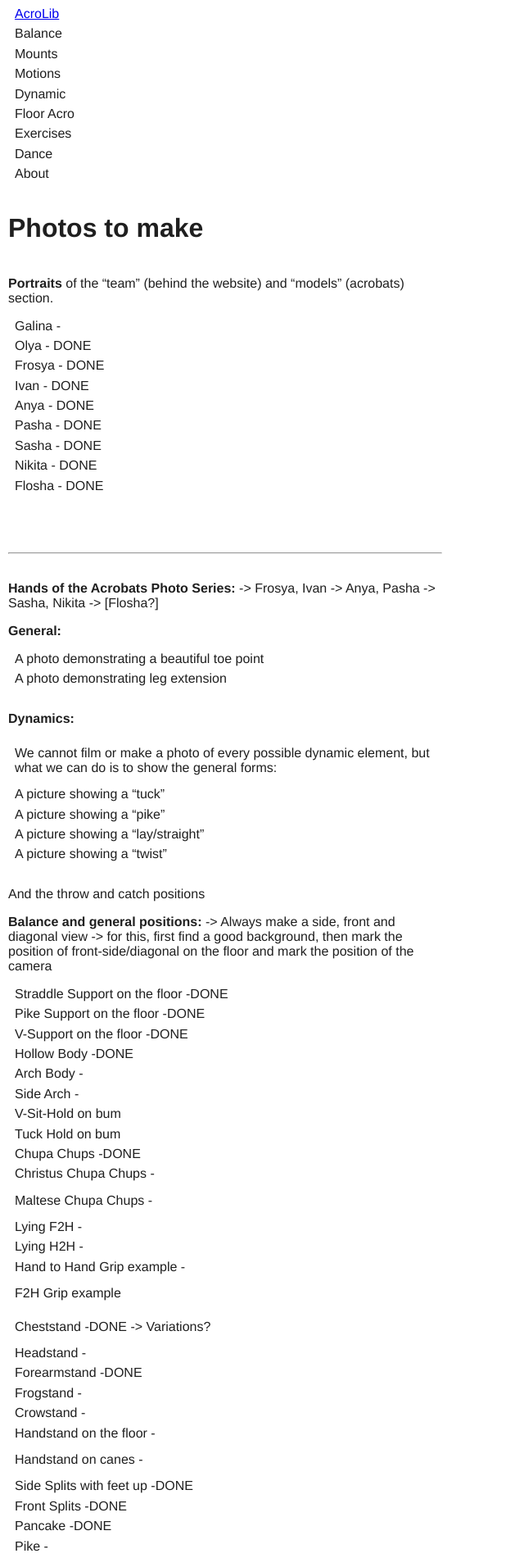
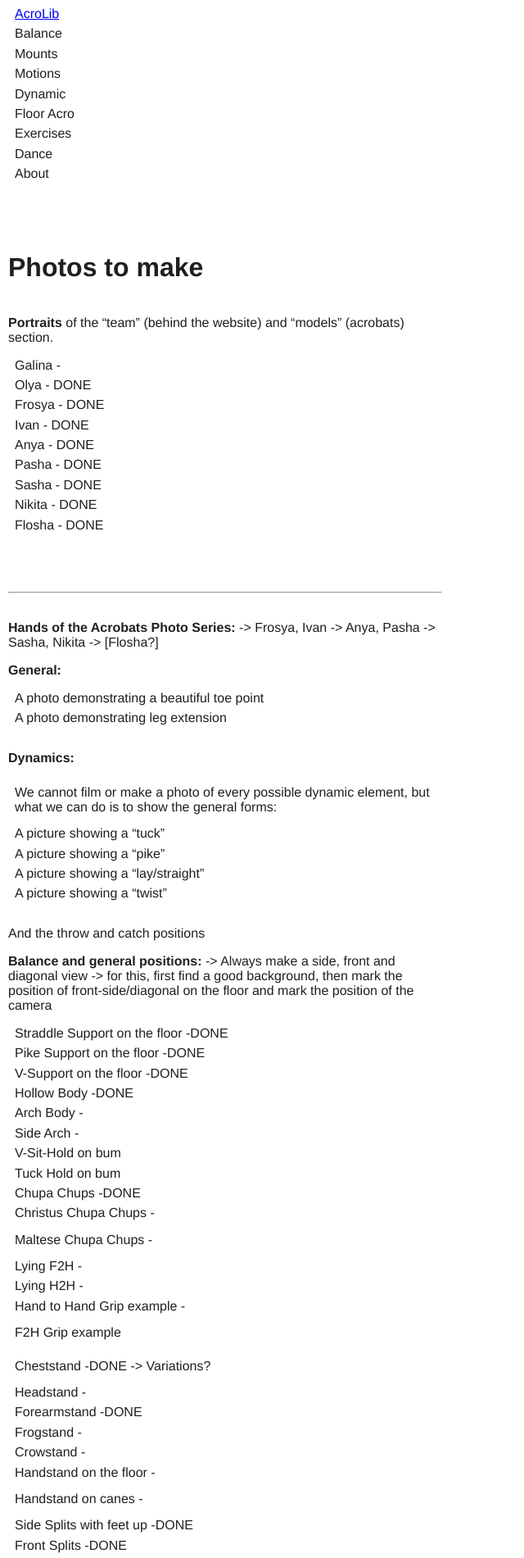
Before and after one commit to floshin/acrolib, a Jekyll site: the page built from PHOTO-TODO.md, in a window 1280 px wide. Shown: the top 1901 px of the page at 82% size, without its empty margins (0-640 px from the left). Built offline with Jekyll 4.4.1, drawn with Linux system fonts in a browser that asks for light colours; our own code applies the rules of GitHub Pages for plain Markdown files.

Commit message:
Update default.html

```diff
--- a/_layouts/default.html
+++ b/_layouts/default.html
@@ -78,7 +78,7 @@
   background: light-dark(black, white);
   color: light-dark(var(--light), black);
 }
-    .heading a {
+    nav ul::first-child  a {
       color: inherit;
       text-decoration: none;
     }
@@ -98,7 +98,7 @@
 }
 
 h1 {
-  padding-top: 0.5em;
+  padding-top: 2em;
 }
 
 p {
```
